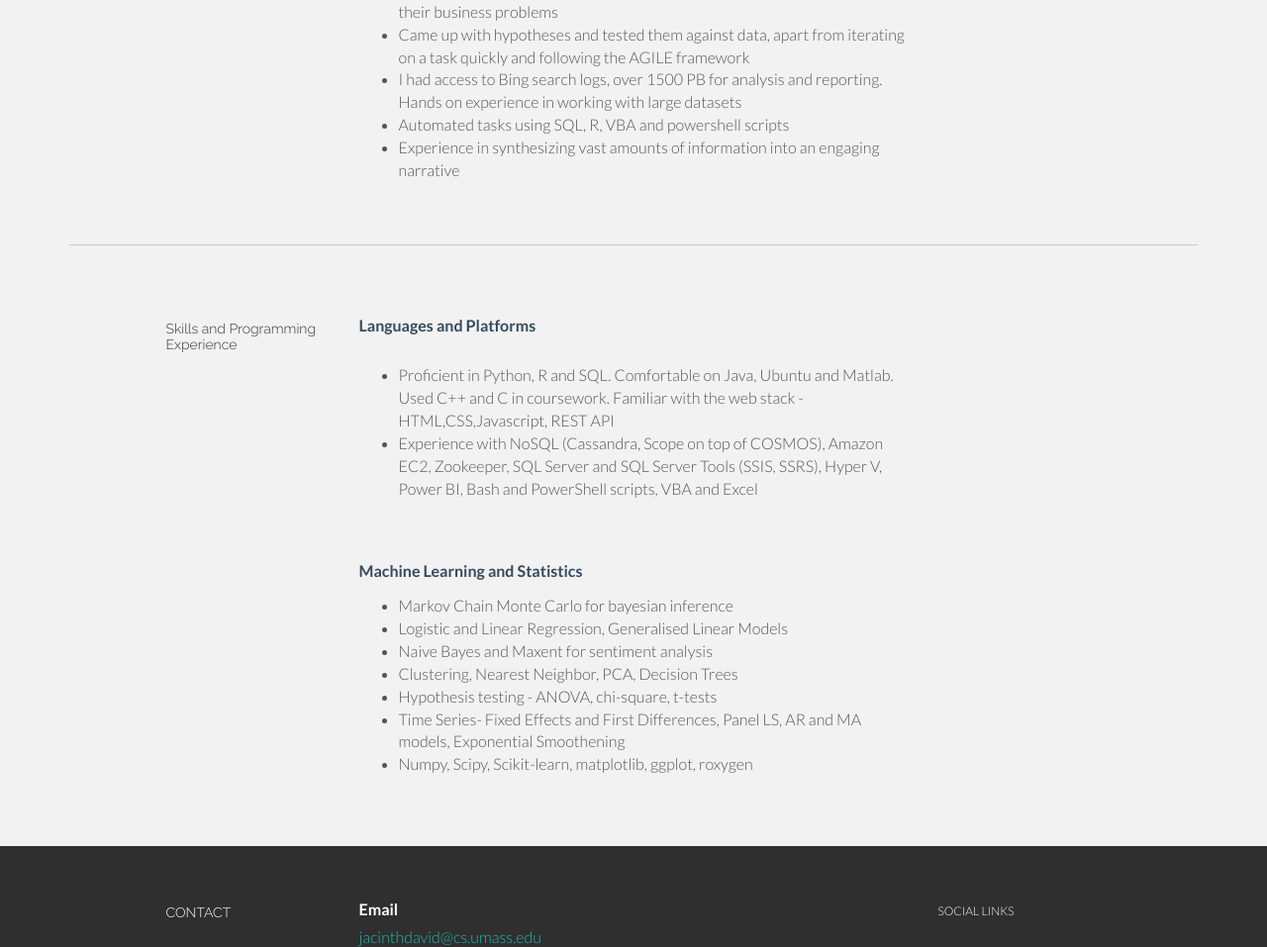
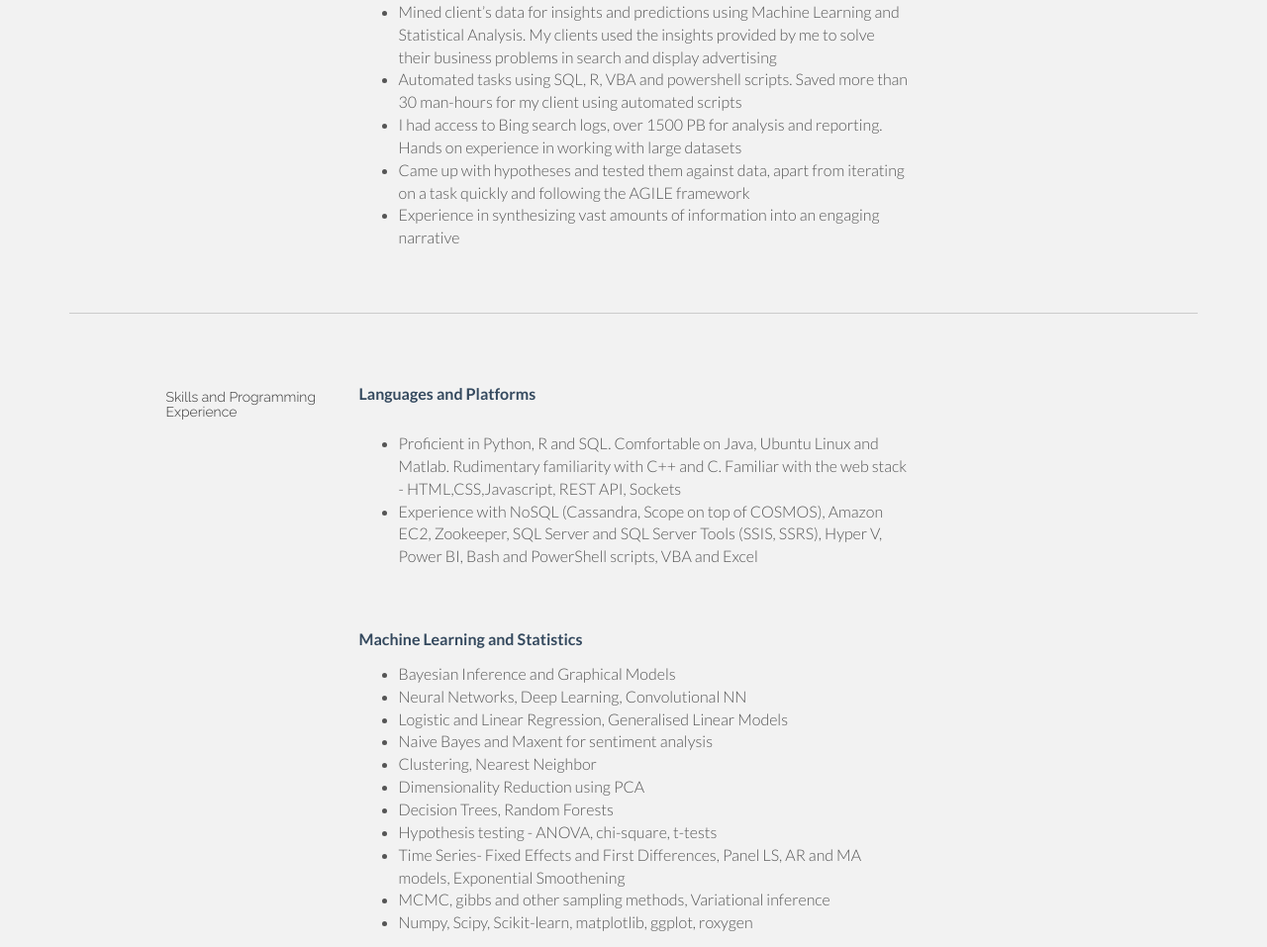
Before and after one commit to jacinthd/jacinthd.github.io, a plain HTML site: page index.html in a window 1280 px wide. Shown: the part 1718-2675 px from the top of the page at 99% size. Drawn offline with Linux system fonts and the light colour scheme.

Commit message:
resume changes

```diff
--- a/index.html
+++ b/index.html
@@ -69,7 +69,7 @@
 				</div>
 				<div class="col-lg-6">
 					<!-- EDIT: about -->
-					<p>I'm Jacinth, a masters student in Computer Science with experience in data science, databases and cloud computing. I'm currently looking for summer internships/co-ops in related fields</p>
+					<p>I'm Jacinth, a masters student in Computer Science with experience in data science, ML, databases and cloud computing. I'm currently looking for summer internships/co-ops</p>
 				</div>
 				<div class="col-lg-3">
 					<!-- EDIT: download link -->
@@ -98,7 +98,7 @@
 							<li>Concentration in Data Science</li>
 							<li>Coursework: Machine Learning, Probabilistic Graphical Models, Neural Networks, Algorithms for Data Science, Cloud Computing and Systems for Data Science</li>
 							<li>Neural Networks and Kernel methods like SVM on sklearn and numpy. Image processing using Deep Convolutional Neural Networks</li>
-							<li>Bayesian probabilistic inference and Graphical Models</li>
+							<li>Graphical Models, Bayesian inference, MCMC and gibbs sampling, Variational inference, Restricted Boltzmann machines</li>
 							<li>MapReduce, Graph Analytics(Pregel/Giraph) </li>
 							<li> Concurrency in java using Events, multiple threads and processes </li>
 							<li>Scaling AWS instances based on automated allocation of web traffic</li>
@@ -117,7 +117,7 @@
 						 NIT Nagpur
 						<br/>
 						<ul>
-						<li>Senior year project was on probabilistic music creation using MATLAB</li>
+						<li>Senior year project was on music creation using Markov chains in MATLAB</li>
 						</ul>
 					</p>
 				</div>
@@ -144,6 +144,7 @@
 					</p>
 					<p><more><ul>
 					<li>Package creation and restructuring code for bayesian/statistical models built on R</li>
+					<li>Applying software engineering principles to improve and refactor code</li>
 					</ul></more></p>
 				</div>
 				<div class="col-lg-3">
@@ -158,10 +159,10 @@
 					</p>
 					<p><more><ul>
 					<li>Awarded for excellent execution on a Web Dashboard for my client. The data pipeline processed and aggregated data from search logs. The dashboard had high impact because no tool had exposed so much data before in my client’s organization</li>
-					<li>Mined client’s data for insights and predictions using Machine Learning and Statistical Analysis. My clients used the insights provided by me to solve their business problems</li>
+					<li>Mined client’s data for insights and predictions using Machine Learning and Statistical Analysis. My clients used the insights provided by me to solve their business problems in search and display advertising</li>
+					<li>Automated tasks using SQL, R, VBA and powershell scripts. Saved more than 30 man-hours for my client using automated scripts </li>
+					<li>I had access to Bing search logs, over 1500 PB for analysis and reporting. Hands on experience in working with large datasets </li>
 					<li>Came up with hypotheses and tested them against data, apart from iterating on a task quickly and following the AGILE framework </li>
-					<li>I had access to Bing search logs, over 1500 PB for analysis and reporting. Hands on experience in working with large datasets </li>
-					<li>Automated tasks using SQL, R, VBA and powershell scripts </li>
 					<li>Experience in synthesizing vast amounts of information into an engaging narrative</li>
 					</ul></more></p>
 				</div>
@@ -185,7 +186,7 @@
 				<!-- EDIT: awards line 1-->
 				<div class="col-lg-6">
 					<p><t>Languages and Platforms</t><br/> <ul>
-						<li>Proficient in Python, R and SQL. Comfortable on Java, Ubuntu and Matlab. Used C++ and C in coursework. Familiar with the web stack - HTML,CSS,Javascript, REST API</li>
+						<li>Proficient in Python, R and SQL. Comfortable on Java, Ubuntu Linux and Matlab. Rudimentary familiarity with C++ and C. Familiar with the web stack - HTML,CSS,Javascript, REST API, Sockets</li>
 						<li>Experience with NoSQL (Cassandra, Scope on top of COSMOS), Amazon EC2, Zookeeper, SQL Server and SQL Server Tools (SSIS, SSRS), Hyper V, Power BI, Bash and PowerShell scripts, VBA and Excel</li>
 						</ul><br/>
 					</p>
@@ -197,12 +198,16 @@
 				<!-- EDIT: awards line 2-->
 				<div class="col-lg-6 col-lg-offset-3">
 					<p class="tight"><t>Machine Learning and Statistics</t><br/> <ul>
-						<li> Markov Chain Monte Carlo for bayesian inference</li>
+						<li> Bayesian Inference and Graphical Models</li>
+						<li> Neural Networks, Deep Learning, Convolutional NN</li>
 						<li> Logistic and Linear Regression, Generalised Linear Models </li>
 						<li> Naive Bayes and Maxent for sentiment analysis</li>
-						<li> Clustering, Nearest Neighbor, PCA, Decision Trees </li>
+						<li> Clustering, Nearest Neighbor</li>
+						<li> Dimensionality Reduction using PCA</li>
+						<li> Decision Trees, Random Forests </li>
 						<li> Hypothesis testing - ANOVA, chi-square, t-tests </li>
 						<li> Time Series- Fixed Effects and First Differences, Panel LS, AR and MA models, Exponential Smoothening</li>
+						<li> MCMC, gibbs and other sampling methods, Variational inference</li>
 						<li> Numpy, Scipy, Scikit-learn, matplotlib, ggplot, roxygen</li>
 						<ul><br/>
 					</p>
```
Also changed, not shown: 1 other file.
